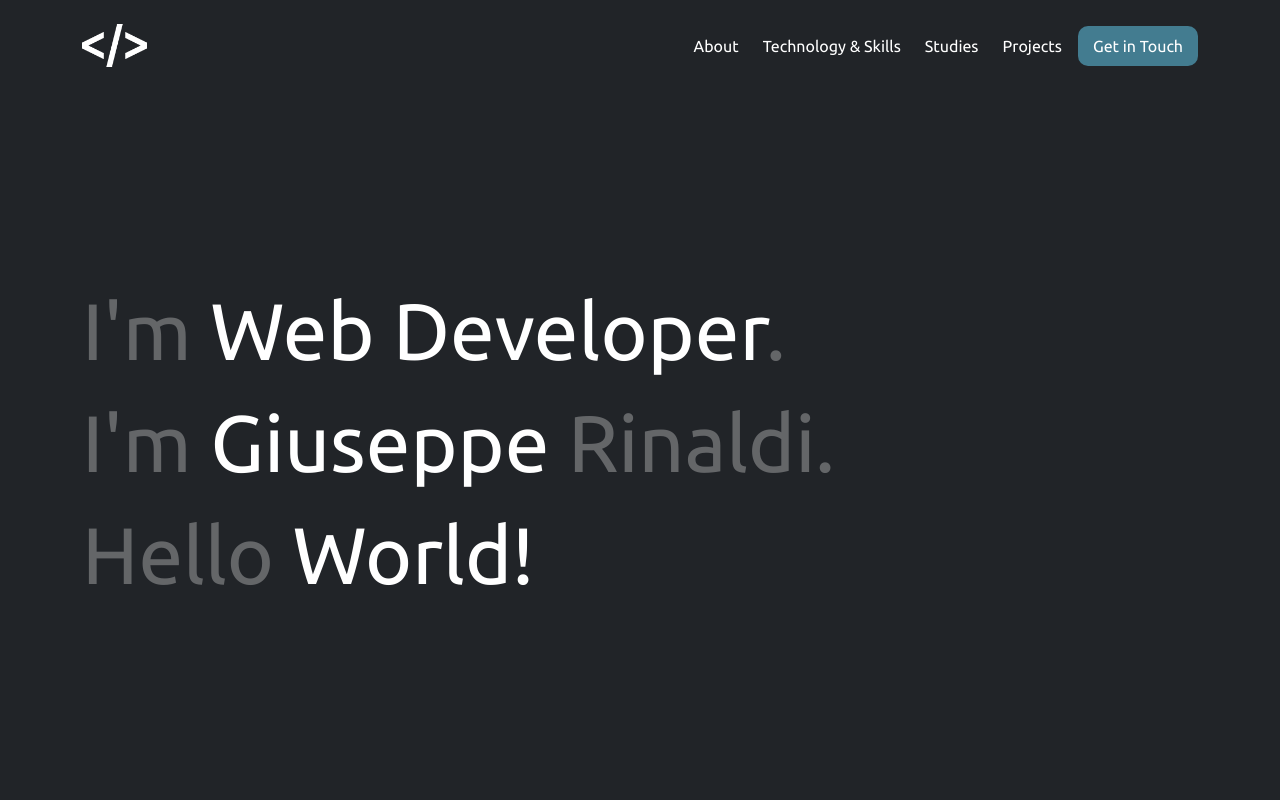
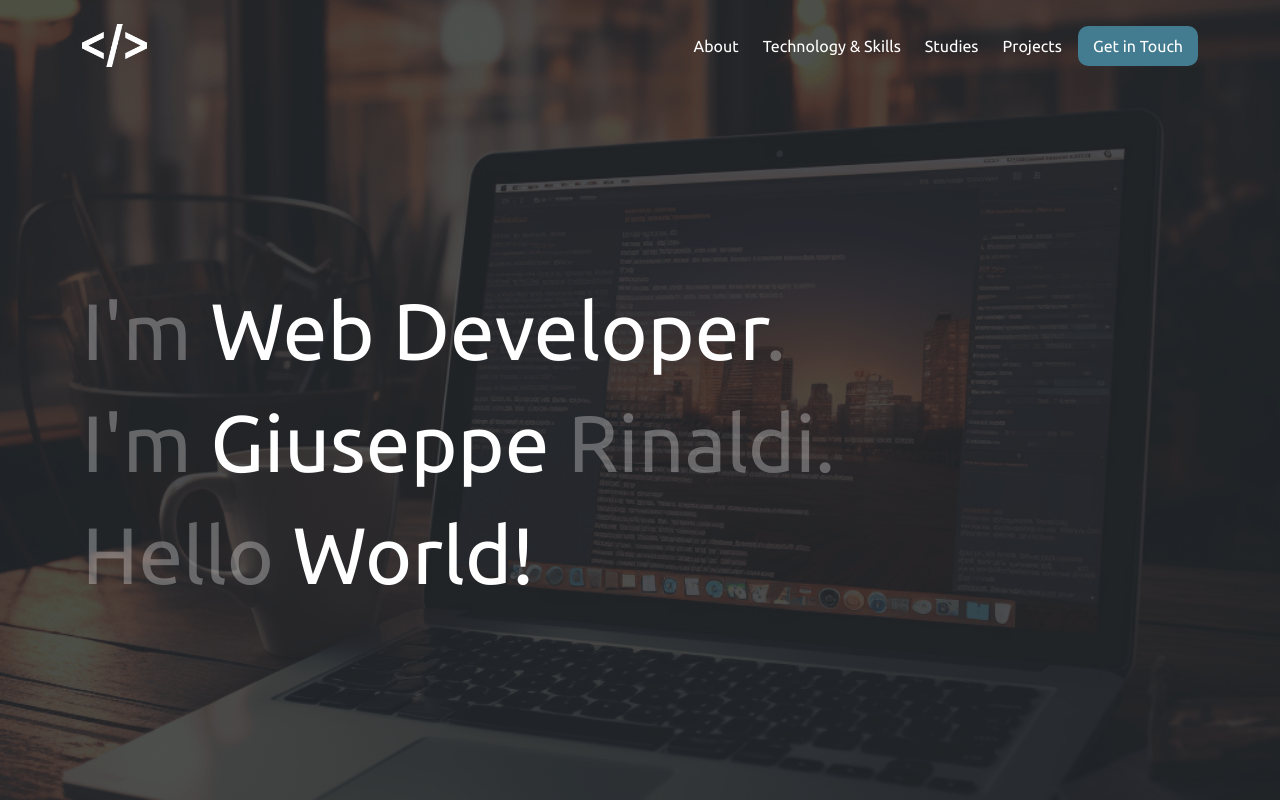
Before and after one commit to Peppej1086/my-portfolio-website, a React (Create React App) app: page / in a window 1280 px wide. Shown: the top 800 px of the page. Built offline with nearby package versions, Linux system fonts and the light colour scheme.

Commit message:
Miglioramenti Navbar, Header, About e Studies

```diff
--- a/src/components/About.jsx
+++ b/src/components/About.jsx
@@ -28,7 +28,7 @@ function About() {
                             By developing projects in WordPress, I have also gained extensive experience with the backend, especially in PHP.
                         </p>
                         <p>Now, going to work means having fun every day!</p>
-                        <div className="d-flex flex-row">
+                        <div className="AboutIconsContainer d-flex flex-row">
                             <div className="p-2 me-4">
                                 <a className="myLinkIcon" href="https://www.linkedin.com/in/giuseppe-rinaldi-2470a8211/" target="_blank" rel="noopener noreferrer">
                                     <svg xmlns="http://www.w3.org/2000/svg" width="35" height="35" fill="currentColor" className="bi bi-linkedin" viewBox="0 0 16 16">
--- a/src/components/Header.jsx
+++ b/src/components/Header.jsx
@@ -1,37 +1,35 @@
-import React, { useState } from 'react';
+import React, { useState, useEffect } from 'react';
 
 function Header() {
-    const [hoveredTitle, setHoveredTitle] = useState(null);
+    const [currentTitle, setCurrentTitle] = useState('title1');
 
-    const handleMouseEnter = (title) => {
-        setHoveredTitle(title);
-    };
+    useEffect(() => {
+        const titles = ['title1', 'title2', 'title3'];
+        let currentIdx = 0;
 
-    const handleMouseLeave = () => {
-        setHoveredTitle(null);
-    };
+        const interval = setInterval(() => {
+            currentIdx = (currentIdx + 1) % titles.length;
+            setCurrentTitle(titles[currentIdx]);
+        }, 4000); // cambia immagine ogni 3 secondi
+
+        return () => clearInterval(interval); // Pulizia dell'intervallo quando il componente viene smontato
+    }, []);
 
     return (
         <section className="headerSection d-flex align-items-center myBgColor">
-            <div className={`backgroundImage title1 ${hoveredTitle === 'title1' ? 'visible' : ''}`}></div>
-            <div className={`backgroundImage title2 ${hoveredTitle === 'title2' ? 'visible' : ''}`}></div>
-            <div className={`backgroundImage title3 ${hoveredTitle === 'title3' ? 'visible' : ''}`}></div>
+            <div className={`backgroundImage title1 ${currentTitle === 'title1' ? 'visible' : ''}`}></div>
+            <div className={`backgroundImage title2 ${currentTitle === 'title2' ? 'visible' : ''}`}></div>
+            <div className={`backgroundImage title3 ${currentTitle === 'title3' ? 'visible' : ''}`}></div>
             <div className="header-overlay-section"></div>
             <div className="container z-2 position-relative">
-                <h1 className="display-1 mb-3"
-                    onMouseEnter={() => handleMouseEnter('title1')}
-                    onMouseLeave={handleMouseLeave}>
-                    <span>I'm</span> Web Developer<span>.</span>
+                <h1 className="display-1 mb-3">
+                    I'm <span>Web Developer</span>.
                 </h1>
-                <h2 className="display-1 mb-3"
-                    onMouseEnter={() => handleMouseEnter('title2')}
-                    onMouseLeave={handleMouseLeave}>
-                    <span>I'm</span> Giuseppe<span> Rinaldi.</span>
+                <h2 className="display-1 mb-3">
+                    I'm <span>Giuseppe</span> Rinaldi.
                 </h2>
-                <h2 className="display-1 mb-3"
-                    onMouseEnter={() => handleMouseEnter('title3')}
-                    onMouseLeave={handleMouseLeave}>
-                    <span>Hello</span> World!
+                <h2 className="display-1 mb-3">
+                    Hello <span>World!</span>
                 </h2>
             </div>
         </section>
--- a/src/components/Navbar.jsx
+++ b/src/components/Navbar.jsx
@@ -3,21 +3,15 @@ import navImg from "../images/iconWhite.png";
 
 function Navbar() {
     const [bgClass, setBgClass] = useState('bg-transparent');
-
     useEffect(() => {
         const handleScroll = () => {
-            // Controlla la posizione dello scroll e aggiorna la classe di background
             if (window.scrollY >= 100) {
                 setBgClass('myBgColor');
             } else {
                 setBgClass('bg-transparent');
             }
         };
-
-        // Aggiungi l'event listener
         window.addEventListener('scroll', handleScroll);
-
-        // Rimuovi l'event listener quando il componente viene smontato
         return () => {
             window.removeEventListener('scroll', handleScroll);
         };
@@ -40,19 +34,19 @@ function Navbar() {
                     <div className="offcanvas-body">
                         <ul className="navbar-nav justify-content-end flex-grow-1">
                             <li className="nav-item pe-2">
-                                <a className="nav-link myTextColor" href="#about">About</a>
+                                <button className='bg-transparent border-0 p-0' data-bs-dismiss="offcanvas"><a className="nav-link myTextColor" href="#about">About</a></button>
                             </li>
                             <li className="nav-item pe-2">
-                                <a className="nav-link myTextColor" href="#technology-skills">Technology & Skills</a>
+                            <button className='bg-transparent border-0 p-0' data-bs-dismiss="offcanvas"><a className="nav-link myTextColor" href="#technology-skills">Technology & Skills</a></button>
                             </li>
                             <li className="nav-item pe-2">
-                                <a className="nav-link myTextColor" href="#studies">Studies</a>
+                            <button className='bg-transparent border-0 p-0' data-bs-dismiss="offcanvas"><a className="nav-link myTextColor" href="#studies">Studies</a></button>
                             </li>
                             <li className="nav-item pe-2">
-                                <a className="nav-link myTextColor" href="#projects">Projects</a>
+                            <button className='bg-transparent border-0 p-0' data-bs-dismiss="offcanvas"><a className="nav-link myTextColor" href="#projects">Projects</a></button>
                             </li>
                             <li className="nav-item">
-                                <a className="nav-link myButtonStyle" href="#get-in-touch">Get in Touch</a>
+                            <button className='bg-transparent border-0 p-0' data-bs-dismiss="offcanvas"><a className="nav-link myButtonStyle" href="#get-in-touch">Get in Touch</a></button>
                             </li>
                         </ul>
                     </div>
--- a/src/components/Studies.jsx
+++ b/src/components/Studies.jsx
@@ -14,7 +14,7 @@ function Studies() {
                         </div>
                         <div className="epicode my-4 text-center p-2">
                             <p className="mb-1">March 2021 - June 2021</p>
-                            <h4>Epicode School<br/>Rome</h4>
+                            <h4 className="mb-0">Epicode School<br/>Rome</h4>
                         </div>
                     </div>
                     <div className="col-12 col-md">
--- a/src/index.css
+++ b/src/index.css
@@ -59,14 +59,17 @@ section {
 .headerSection {
   padding-top: 150px;
   min-height: 100vh;
-  color: #ffffff;
+  color: rgb(255 255 255 / 30%);
   position: relative;
 }
-.headerSection h1, .headerSection h2 {
+.headerSection h1 span, .headerSection h2 span {
+  color: #ffffff;
   cursor: pointer;
+  transition: all 0.5s;
 }
-.headerSection h1 span, .headerSection h2 span {
-  color: rgb(255 255 255 / 30%);
+.headerSection h1 span:hover, .headerSection h2 span:hover {
+  transform: scale(1.5) !important;
+  transition: all 0.5s;
 }
 .backgroundImage {
   position: absolute;
@@ -188,6 +191,9 @@ section {
 @media (max-width: 767px) {
   .about-container {
     height: 50vh;
+  }
+  .AboutIconsContainer {
+    justify-content: center !important;
   }
 }
 /*----Skills----*/
```
